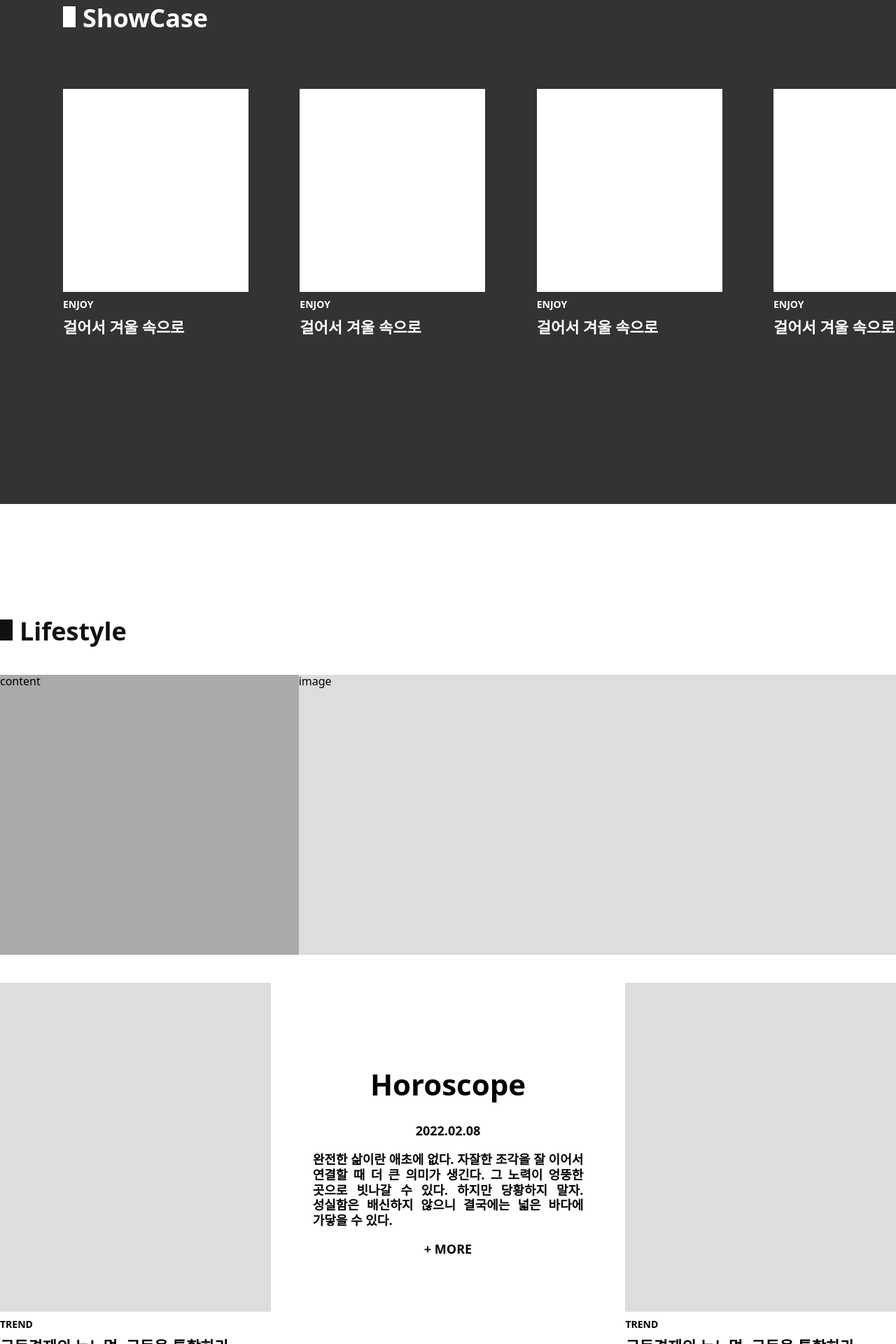
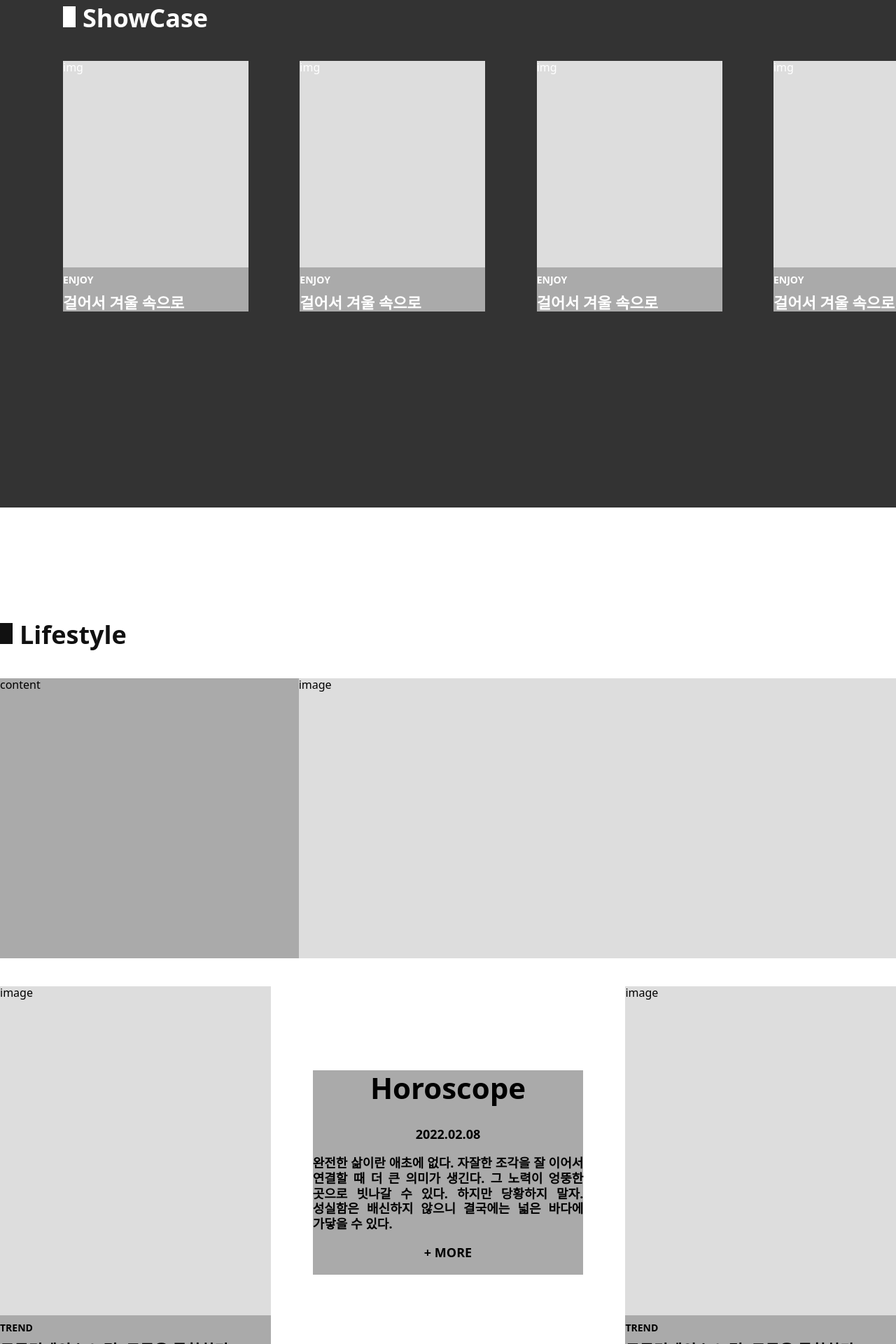
Before and after one commit to yeonwoochoe/happy-barley-tea, a React (Create React App) app: page / in a window 1280 px wide. Shown: the part 580-2500 px from the top of the page at 70% size. Built offline with nearby package versions, Linux system fonts and the light colour scheme.

Commit message:
[feat] pages : HTML MARK UP

```diff
--- a/src/components/Main/HotIssue.js
+++ b/src/components/Main/HotIssue.js
@@ -1,7 +1,137 @@
 import React from "react";
+import styled from "styled-components";
+import {
+  CardCaption,
+  CardImage,
+  CardLi,
+  CardList,
+  CardWrapper,
+  HeadTitle,
+  SectionWrapper,
+  ViewContent,
+  ViewImage,
+  ViewWrapper,
+  WrapperDiv,
+} from "../UI/Common";
+
+const HotIssueDiv = styled.section`
+  width: 100%;
+  background-color: #ffffff;
+`;
+const CardMoreLink = styled.div`
+  display: flex;
+  justify-content: center;
+  align-items: center;
+  flex-direction: column;
+  h3 {
+    margin-bottom: 30px;
+    font-weight: bold;
+    font-size: 42px;
+  }
+  p {
+    margin-bottom: 20px;
+    font-size: 18px;
+    font-weight: bold;
+  }
+  span {
+    display: inline-block;
+    width: 100%;
+    margin: auto;
+    word-break: keep-all;
+    text-align: justify;
+    text-justify: auto;
+  }
+`;
 
 const HotIssue = () => {
-  return <div></div>;
+  return (
+    <HotIssueDiv>
+      <SectionWrapper width={"1280px"}>
+        <HeadTitle color={"#111"}>hot issue</HeadTitle>
+        <ViewWrapper columns={"1fr 2fr"}>
+          <ViewImage>image</ViewImage>
+          <ViewContent>title</ViewContent>
+        </ViewWrapper>
+        <CardWrapper>
+          <CardList
+            style={{
+              display: "flex",
+              flexWrap: "wrap",
+              justifyContent: "space-between",
+              alignItems: "center",
+            }}
+          >
+            <CardLi width={"calc(33.33% - 40px)"}>
+              <WrapperDiv>
+                <CardImage height={"470px"}>image</CardImage>
+                <CardCaption>
+                  <dt>trend</dt>
+                  <dd>구동경제의 뉴노멀, 구독을 통합하라</dd>
+                </CardCaption>
+              </WrapperDiv>
+            </CardLi>
+            <CardLi width={"calc(33.33% - 40px)"}>
+              <WrapperDiv>
+                <CardMoreLink>
+                  <h3>Horoscope</h3>
+                  <p>
+                    <span>2022.02.08</span>
+                  </p>
+                  <p>
+                    <span>
+                      완전한 삶이란 애초에 없다. 자잘한 조각을 잘 이어서 연결할
+                      때 더 큰 의미가 생긴다. 그 노력이 엉뚱한 곳으로 빗나갈 수
+                      있다. 하지만 당황하지 말자. 성실함은 배신하지 않으니
+                      결국에는 넓은 바다에 가닿을 수 있다.
+                    </span>
+                  </p>
+                  <p>
+                    <span>+ MORE</span>
+                  </p>
+                </CardMoreLink>
+              </WrapperDiv>
+            </CardLi>
+            <CardLi width={"calc(33.33% - 40px)"}>
+              <WrapperDiv>
+                <CardImage height={"470px"}>image</CardImage>
+                <CardCaption>
+                  <dt>trend</dt>
+                  <dd>구동경제의 뉴노멀, 구독을 통합하라</dd>
+                </CardCaption>
+              </WrapperDiv>
+            </CardLi>
+            <CardLi width={"calc(33.33% - 40px)"}>
+              <WrapperDiv>
+                <CardImage height={"470px"}>image</CardImage>
+                <CardCaption>
+                  <dt>trend</dt>
+                  <dd>구동경제의 뉴노멀, 구독을 통합하라</dd>
+                </CardCaption>
+              </WrapperDiv>
+            </CardLi>
+            <CardLi width={"calc(33.33% - 40px)"}>
+              <WrapperDiv>
+                <CardImage height={"470px"}>image</CardImage>
+                <CardCaption>
+                  <dt>trend</dt>
+                  <dd>구동경제의 뉴노멀, 구독을 통합하라</dd>
+                </CardCaption>
+              </WrapperDiv>
+            </CardLi>
+            <CardLi width={"calc(33.33% - 40px)"}>
+              <WrapperDiv>
+                <CardImage height={"470px"}>image</CardImage>
+                <CardCaption>
+                  <dt>trend</dt>
+                  <dd>구동경제의 뉴노멀, 구독을 통합하라</dd>
+                </CardCaption>
+              </WrapperDiv>
+            </CardLi>
+          </CardList>
+        </CardWrapper>
+      </SectionWrapper>
+    </HotIssueDiv>
+  );
 };
 
 export default HotIssue;
--- a/src/components/Main/LifeStyle.js
+++ b/src/components/Main/LifeStyle.js
@@ -1,6 +1,11 @@
 import React from "react";
 import styled from "styled-components";
 import {
+  CardCaption,
+  CardImage,
+  CardLi,
+  CardList,
+  CardWrapper,
   HeadTitle,
   SectionWrapper,
   ViewContent,
@@ -38,41 +43,6 @@ const Horoscope = styled.div`
     text-justify: auto;
   }
 `;
-const CardWrapper = styled.div`
-  width: 100%;
-`;
-
-const CardList = styled.ul`
-  display: flex;
-  flex-wrap: wrap;
-  justify-content: space-between;
-  align-items: center;
-  width: 100%;
-  li {
-    width: calc(33.33% - 40px);
-    margin-bottom: 40px;
-  }
-`;
-
-const CardImage = styled.div`
-  width: 100%;
-  height: 470px;
-  background-color: #ddd;
-`;
-
-const CardCaption = styled.dl`
-  margin-top: 10px;
-  align-self: flex-start;
-  text-transform: uppercase;
-  font-weight: bold;
-  dt {
-    margin-bottom: 10px;
-    font-size: 14px;
-  }
-  dd {
-    font-size: 22px;
-  }
-`;
 const LifeStyle = () => {
   return (
     <LifeStyleDiv>
@@ -84,17 +54,24 @@ const LifeStyle = () => {
             <ViewImage>image</ViewImage>
           </ViewWrapper>
           <CardWrapper>
-            <CardList>
-              <li>
+            <CardList
+              style={{
+                display: "flex",
+                flexWrap: "wrap",
+                justifyContent: "space-between",
+                alignItems: "center",
+              }}
+            >
+              <CardLi width={"calc(33.33% - 40px)"}>
                 <WrapperDiv>
-                  <CardImage></CardImage>
+                  <CardImage height={"470px"}>image</CardImage>
                   <CardCaption>
                     <dt>trend</dt>
                     <dd>구동경제의 뉴노멀, 구독을 통합하라</dd>
                   </CardCaption>
                 </WrapperDiv>
-              </li>
-              <li>
+              </CardLi>
+              <CardLi width={"calc(33.33% - 40px)"}>
                 <WrapperDiv>
                   <Horoscope>
                     <h3>Horoscope</h3>
@@ -114,43 +91,43 @@ const LifeStyle = () => {
                     </p>
                   </Horoscope>
                 </WrapperDiv>
-              </li>
-              <li>
+              </CardLi>
+              <CardLi width={"calc(33.33% - 40px)"}>
                 <WrapperDiv>
-                  <CardImage></CardImage>
+                  <CardImage height={"470px"}>image</CardImage>
                   <CardCaption>
                     <dt>trend</dt>
                     <dd>구동경제의 뉴노멀, 구독을 통합하라</dd>
                   </CardCaption>
                 </WrapperDiv>
-              </li>
-              <li>
+              </CardLi>
+              <CardLi width={"calc(33.33% - 40px)"}>
                 <WrapperDiv>
-                  <CardImage></CardImage>
+                  <CardImage height={"470px"}>image</CardImage>
                   <CardCaption>
                     <dt>trend</dt>
                     <dd>구동경제의 뉴노멀, 구독을 통합하라</dd>
                   </CardCaption>
                 </WrapperDiv>
-              </li>
-              <li>
+              </CardLi>
+              <CardLi width={"calc(33.33% - 40px)"}>
                 <WrapperDiv>
-                  <CardImage></CardImage>
+                  <CardImage height={"470px"}>image</CardImage>
                   <CardCaption>
                     <dt>trend</dt>
                     <dd>구동경제의 뉴노멀, 구독을 통합하라</dd>
                   </CardCaption>
                 </WrapperDiv>
-              </li>
-              <li>
+              </CardLi>
+              <CardLi width={"calc(33.33% - 40px)"}>
                 <WrapperDiv>
-                  <CardImage></CardImage>
+                  <CardImage height={"470px"}>image</CardImage>
                   <CardCaption>
                     <dt>trend</dt>
                     <dd>구동경제의 뉴노멀, 구독을 통합하라</dd>
                   </CardCaption>
                 </WrapperDiv>
-              </li>
+              </CardLi>
             </CardList>
           </CardWrapper>
         </WrapperDiv>
--- a/src/components/Main/ShowCase.js
+++ b/src/components/Main/ShowCase.js
@@ -1,6 +1,11 @@
 import React from "react";
 import styled from "styled-components";
 import {
+  CardCaption,
+  CardImage,
+  CardLi,
+  CardList,
+  CardWrapper,
   HeadTitle,
   SectionWrapper,
   ViewContent,
@@ -23,32 +28,6 @@ const ShowWrapper = styled.div`
   margin: auto;
 `;
 
-const CardList = styled.ul`
-  display: grid;
-  grid-auto-flow: column;
-  justify-content: space-between;
-  width: 100%;
-  margin-top: 40px;
-`;
-const CardImage = styled.div`
-  width: 265px;
-  height: 290px;
-  background-color: #fff;
-`;
-
-const CardCaption = styled.dl`
-  margin-top: 10px;
-  align-self: flex-start;
-  text-transform: uppercase;
-  font-weight: bold;
-  dt {
-    margin-bottom: 10px;
-    font-size: 14px;
-  }
-  dd {
-    font-size: 22px;
-  }
-`;
 const ShowCase = () => {
   return (
     <ShowCaseDiv>
@@ -60,44 +39,60 @@ const ShowCase = () => {
         <ShowWrapper>
           <WrapperDiv width={`1280px`}>
             <HeadTitle color={`#ffffff`}>show case</HeadTitle>
-            <CardList>
-              <li>
+            <CardWrapper>
+              <CardList
+                style={{
+                  display: "grid",
+                  gridAutoFlow: "column",
+                  justifyContent: "space-between",
+                }}
+              >
+                <CardLi>
                   <WrapperDiv>
-                  <CardImage>img</CardImage>
+                    <CardImage width={"265px"} height={"295px"}>
+                      img
+                    </CardImage>
                     <CardCaption>
                       <dt>enjoy</dt>
                       <dd>걸어서 겨울 속으로</dd>
                     </CardCaption>
                   </WrapperDiv>
-              </li>
-              <li>
+                </CardLi>
+                <CardLi>
                   <WrapperDiv>
-                  <CardImage>img</CardImage>
+                    <CardImage width={"265px"} height={"295px"}>
+                      img
+                    </CardImage>
                     <CardCaption>
                       <dt>enjoy</dt>
                       <dd>걸어서 겨울 속으로</dd>
                     </CardCaption>
                   </WrapperDiv>
-              </li>
-              <li>
+                </CardLi>
+                <CardLi>
                   <WrapperDiv>
-                  <CardImage>img</CardImage>
+                    <CardImage width={"265px"} height={"295px"}>
+                      img
+                    </CardImage>
                     <CardCaption>
                       <dt>enjoy</dt>
                       <dd>걸어서 겨울 속으로</dd>
                     </CardCaption>
                   </WrapperDiv>
-              </li>
-              <li>
+                </CardLi>
+                <CardLi>
                   <WrapperDiv>
-                  <CardImage>img</CardImage>
+                    <CardImage width={"265px"} height={"295px"}>
+                      img
+                    </CardImage>
                     <CardCaption>
                       <dt>enjoy</dt>
                       <dd>걸어서 겨울 속으로</dd>
                     </CardCaption>
                   </WrapperDiv>
-              </li>
+                </CardLi>
               </CardList>
+            </CardWrapper>
           </WrapperDiv>
         </ShowWrapper>
       </SectionWrapper>
--- a/src/components/Main/SingleEdit.js
+++ b/src/components/Main/SingleEdit.js
@@ -1,6 +1,18 @@
 import React from "react";
 import styled from "styled-components";
-import { HeadTitle, SectionWrapper } from "../UI/Common";
+import {
+  CardCaption,
+  CardImage,
+  CardLi,
+  CardList,
+  CardWrapper,
+  HeadTitle,
+  SectionWrapper,
+  ViewContent,
+  ViewImage,
+  ViewWrapper,
+  WrapperDiv,
+} from "../UI/Common";
 
 const SingleEditDiv = styled.section`
   width: 100%;
@@ -12,6 +24,53 @@ const SingleEdit = () => {
     <SingleEditDiv>
       <SectionWrapper width={"1280px"}>
         <HeadTitle color="#111">single edit</HeadTitle>
+        <ViewWrapper columns={"2fr 1fr"}>
+          <ViewImage>image</ViewImage>
+          <ViewContent>title</ViewContent>
+        </ViewWrapper>
+        <CardWrapper>
+          <CardList
+            style={{
+              display: "grid",
+              gridAutoFlow: "column",
+              justifyContent: "space-between",
+            }}
+          >
+            <CardLi>
+              <WrapperDiv>
+                <CardImage width={"400px"} height={"400px"}>
+                  img
+                </CardImage>
+                <CardCaption>
+                  <dt>your edit</dt>
+                  <dd>텃새 딱새</dd>
+                </CardCaption>
+              </WrapperDiv>
+            </CardLi>
+            <CardLi>
+              <WrapperDiv>
+                <CardImage width={"400px"} height={"400px"}>
+                  img
+                </CardImage>
+                <CardCaption>
+                  <dt>your edit</dt>
+                  <dd>텃새 딱새</dd>
+                </CardCaption>
+              </WrapperDiv>
+            </CardLi>
+            <CardLi>
+              <WrapperDiv>
+                <CardImage width={"400px"} height={"400px"}>
+                  img
+                </CardImage>
+                <CardCaption>
+                  <dt>your edit</dt>
+                  <dd>텃새 딱새</dd>
+                </CardCaption>
+              </WrapperDiv>
+            </CardLi>
+          </CardList>
+        </CardWrapper>
       </SectionWrapper>
     </SingleEditDiv>
   );
--- a/src/components/UI/Common.js
+++ b/src/components/UI/Common.js
@@ -52,3 +52,49 @@ export const SectionWrapper = styled.div`
   margin: auto;
   padding: ${(props) => props.padding || "0 0 0 0"};
 `;
+
+/* display: grid;
+  grid-auto-flow: column;
+  justify-content: space-between;
+  width: 100%;
+  margin-top: 40px; */
+
+// display: flex;
+// flex-wrap: wrap;
+// justify-content: space-between;
+// align-items: center;
+// width: 100%;
+
+export const CardWrapper = styled.div`
+  width: ${(props) => props.width || "100%"};
+`;
+
+export const CardList = styled.ul`
+  width: 100%;
+`;
+
+export const CardLi = styled.li`
+  width: ${(props) => props.width || "100%"};
+  margin-bottom: 40px;
+  background-color: #aaaaaa;
+`;
+
+export const CardImage = styled.div`
+  width: ${(props) => props.width || "100%"};
+  height: ${(props) => props.height};
+  background-color: #dddddd;
+`;
+
+export const CardCaption = styled.dl`
+  margin-top: 10px;
+  align-self: flex-start;
+  text-transform: uppercase;
+  font-weight: bold;
+  dt {
+    margin-bottom: 10px;
+    font-size: 14px;
+  }
+  dd {
+    font-size: 22px;
+  }
+`;
--- a/src/index.js
+++ b/src/index.js
@@ -103,6 +103,7 @@ a {
   width: 100%;
   height: 0;
 }
+
 `;
 
 ReactDOM.render(
--- a/src/pages/Main.js
+++ b/src/pages/Main.js
@@ -1,5 +1,7 @@
 import React from "react";
 import styled from "styled-components";
+import EmailReceive from "../components/Main/EmailReceive";
+import HotIssue from "../components/Main/HotIssue";
 import LifeStyle from "../components/Main/LifeStyle";
 import SearchBox from "../components/Main/SearchBox";
 import ShowCase from "../components/Main/ShowCase";
@@ -18,6 +20,8 @@ const Main = () => {
       <SearchBox />
       <YoutubeBox />
       <SingleEdit />
+      <HotIssue />
+      <EmailReceive />
     </MainWrapper>
   );
 };
```
Also changed, not shown: src/components/Main/EmailReceive.js (+40 -2 lines). Lines whose indentation alone changed are shown as unchanged.
